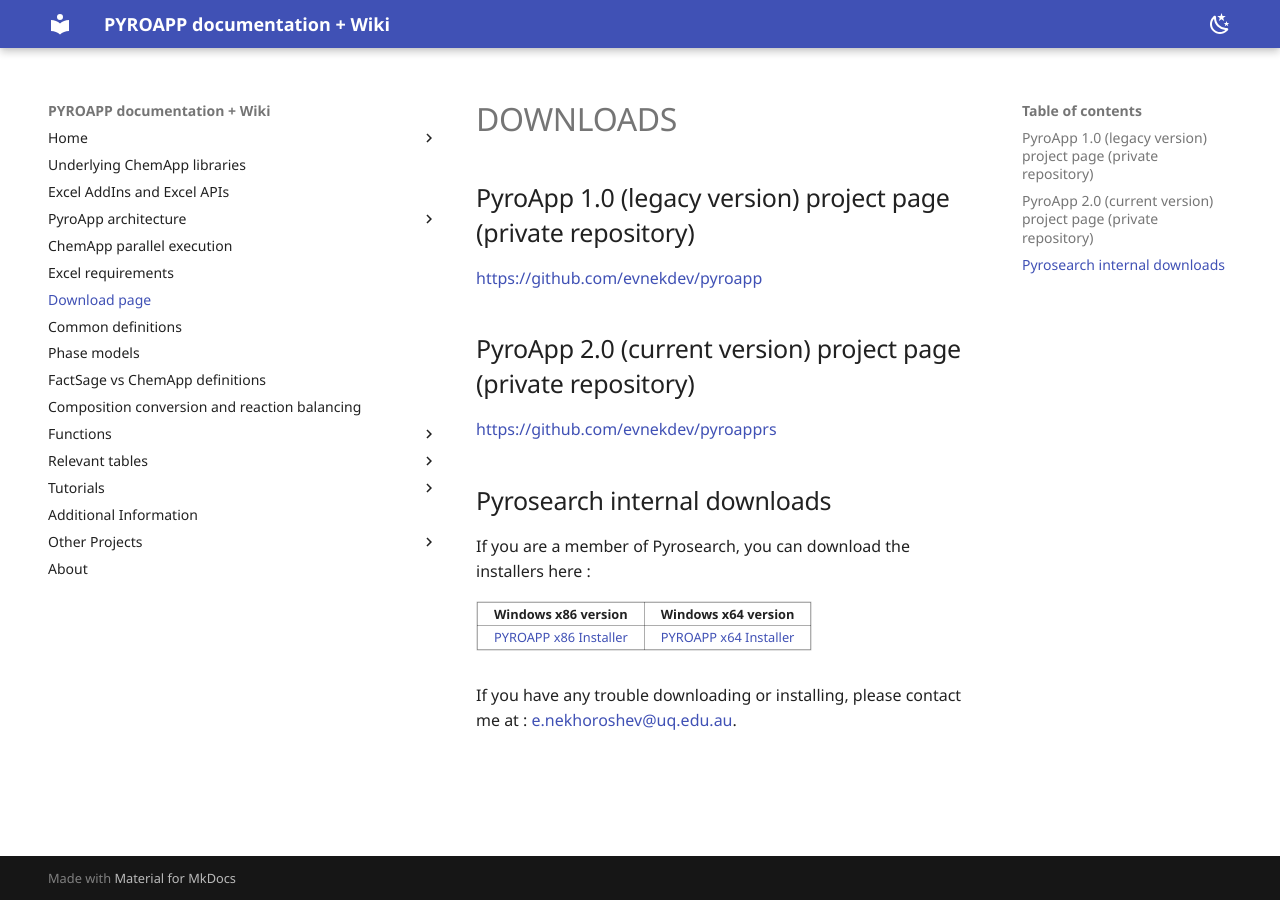
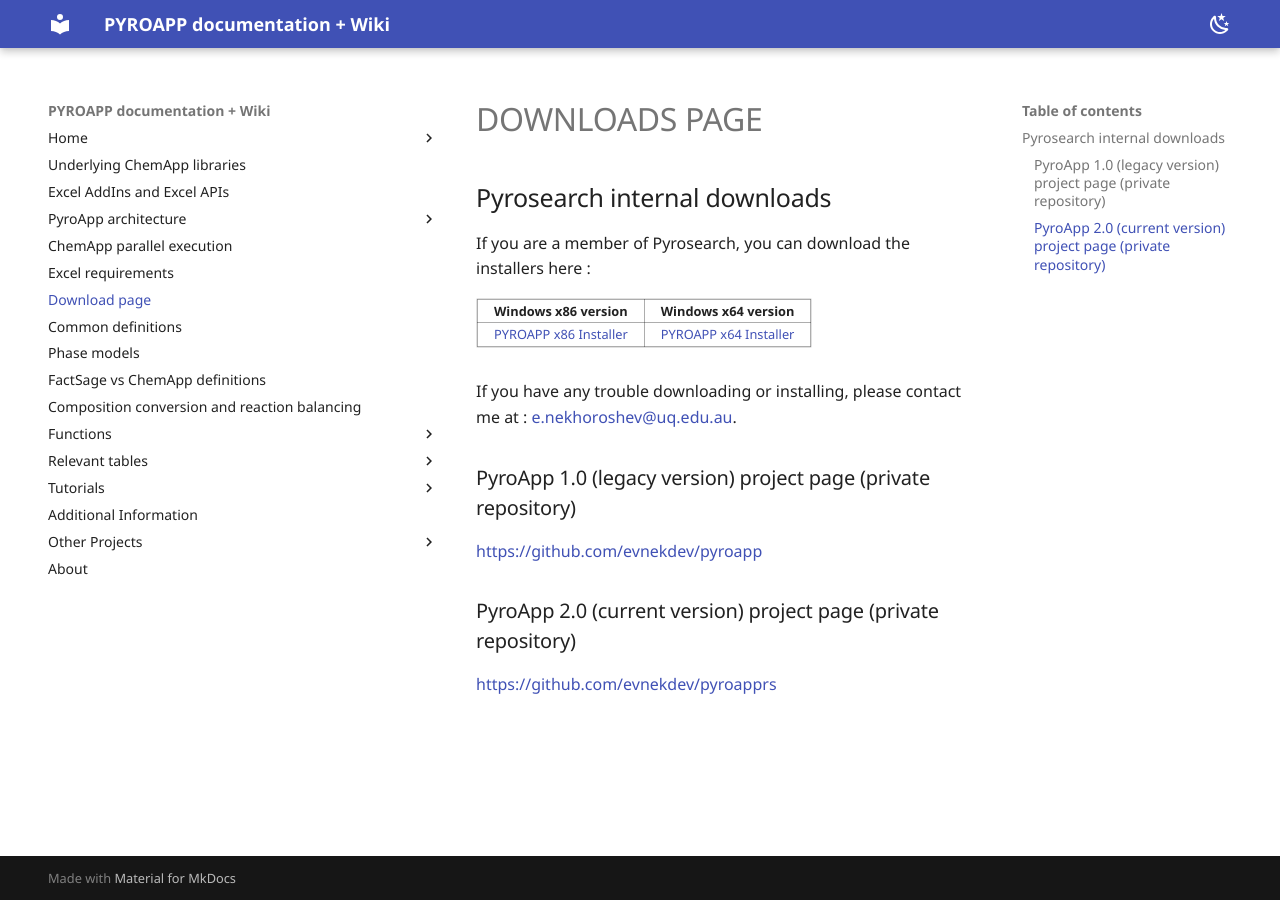
Before and after one commit to evnekdev/pyroapp-docs, an MkDocs documentation site: the page built from docs/download.md, in a window 1280 px wide. Built offline with MkDocs 1.6.1 and Material for MkDocs 9.7.7, drawn with Linux system fonts in a browser that asks for light colours; some web fonts are replaced; some of the changed lines change nothing that is shown.

Commit message:
Update download.md

```diff
--- a/docs/download.md
+++ b/docs/download.md
@@ -1,12 +1,4 @@
-# DOWNLOADS
-
-## PyroApp 1.0 (legacy version) project page (private repository)
-
-<https://github.com/evnekdev/pyroapp>
-
-## PyroApp 2.0 (current version) project page (private repository)
-
-<https://github.com/evnekdev/pyroapprs>
+# DOWNLOADS PAGE
 
 ## Pyrosearch internal downloads
 
@@ -18,3 +10,11 @@
 
 
 If you have any trouble downloading or installing, please contact me at : <e.nekhoroshev@uq.edu.au>.
+
+### PyroApp 1.0 (legacy version) project page (private repository)
+
+<https://github.com/evnekdev/pyroapp>
+
+### PyroApp 2.0 (current version) project page (private repository)
+
+<https://github.com/evnekdev/pyroapprs>
```
